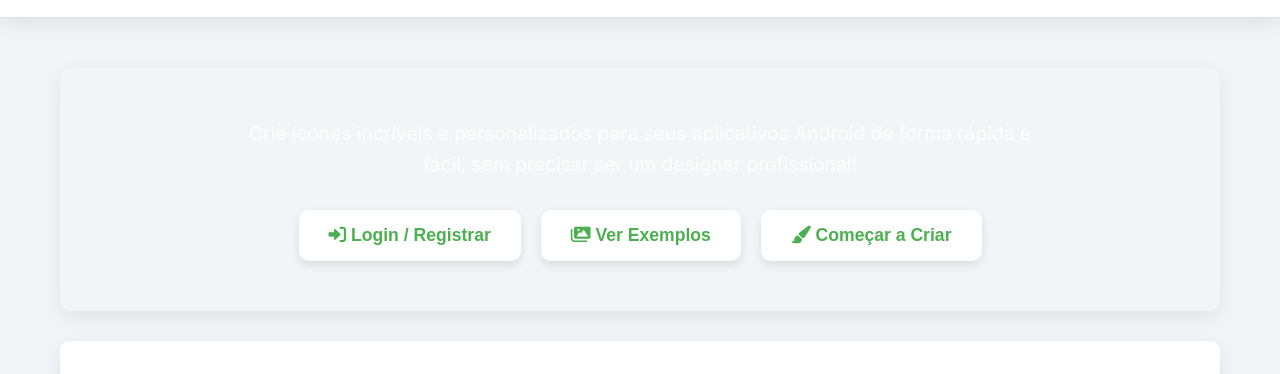
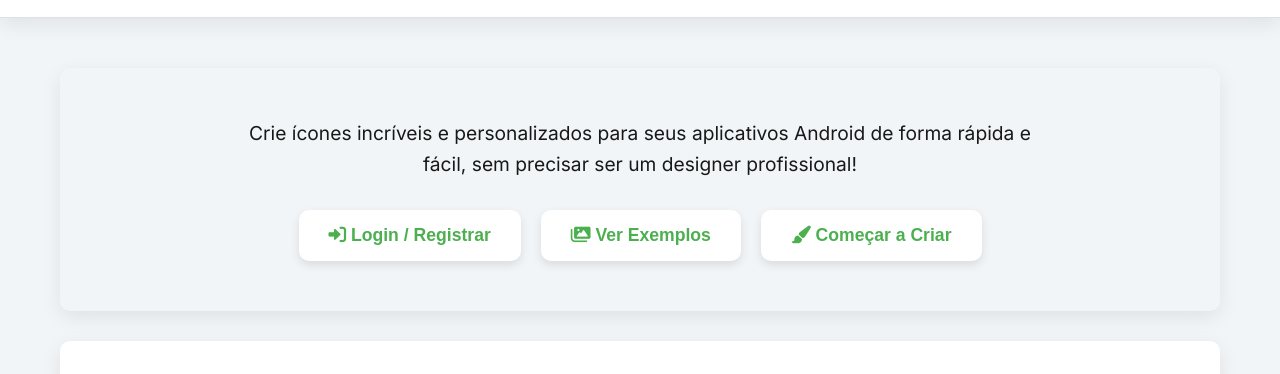
Before and after one commit to NatanCarFF/icone, a plain HTML site: page index.html in a window 1280 px wide. Shown: the part 65-439 px from the top of the page. Drawn offline with Linux system fonts and the light colour scheme.

Commit message:
cor de uma letra

```diff
--- a/css/style.css
+++ b/css/style.css
@@ -247,7 +247,7 @@ footer {
     font-size: 1.2em;
     max-width: 800px;
     margin: 0 auto 30px auto;
-    color: rgba(255, 255, 255, 0.9);
+    color: rgba(0, 0, 0, 0.9);
 }
 
 .hero .actions {
```
